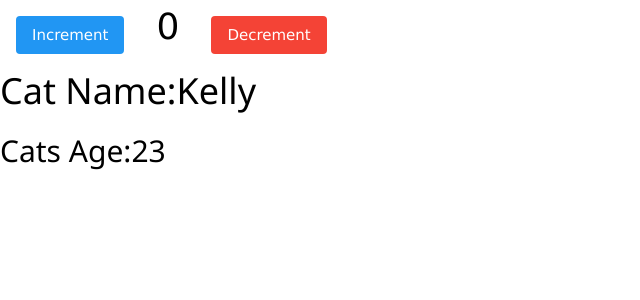
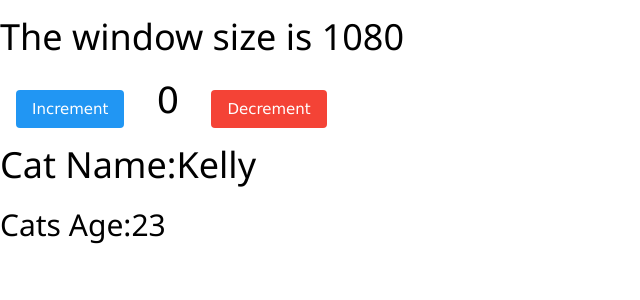
Before and after one commit to Annaliskirwa/_Crash_into_react, a React (Create React App) app in the folder myapp/: page / in a window 1280 px wide. Shown: the top 300 px of the page, without its empty margins (0-640 px from the left). Built offline with nearby package versions, Linux system fonts and the light colour scheme.

Commit message:
Using react to get the window size when changes

```diff
--- a/myapp/src/components/EffectComp.jsx
+++ b/myapp/src/components/EffectComp.jsx
@@ -4,6 +4,7 @@ const EffectComp = ()=>{
     const [age, setAge]=useState(0);
     const [cat, setCat]=useState({age:23, name: "Kelly"});
     const [bColor, setbColor] = useState("w3-blue");
+    const [wSize, setWSize] = useState(1080)
 
     function increment(){
         setCat({...cat, age: cat.age + 1});
@@ -20,10 +21,17 @@ const EffectComp = ()=>{
             setbColor("w3-green");
             console.log("I am to change the color to green")
         }
-    }, [age]);
+    }, []);
+    useEffect(()=>{
+        function handleResize(){
+            setWSize(window.innerWidth);
+        }
+        window.addEventListener("resize",handleResize);
+    },[]);
 
     return (
         <div>
+            <h1>The window size is {wSize}</h1>
         <button onClick={() => increment()} className={'w3-button w3-ripple w3-round w3-margin-left w3-margin-right w3-blue ${bColor}'}>
             Increment
         </button>
```
